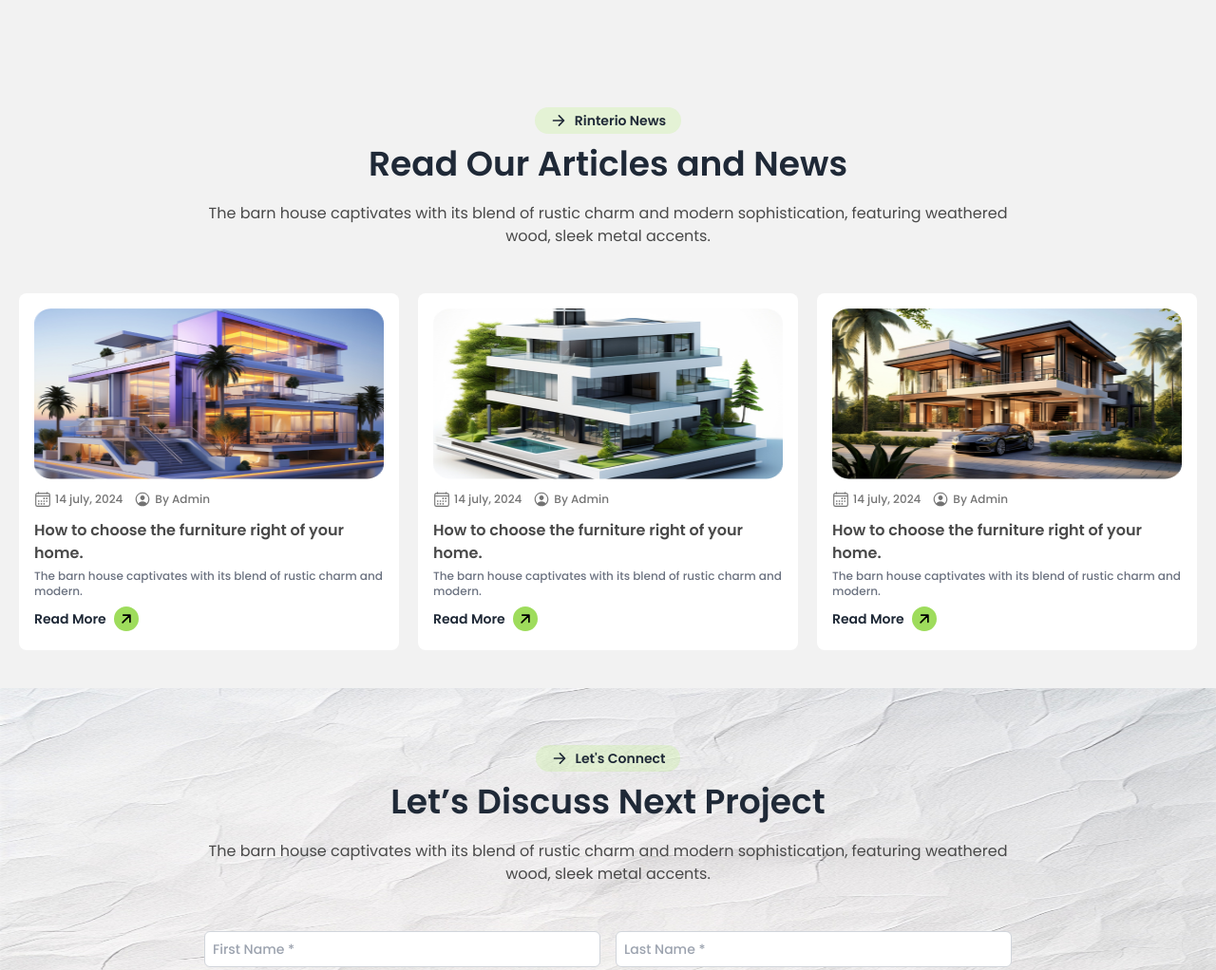
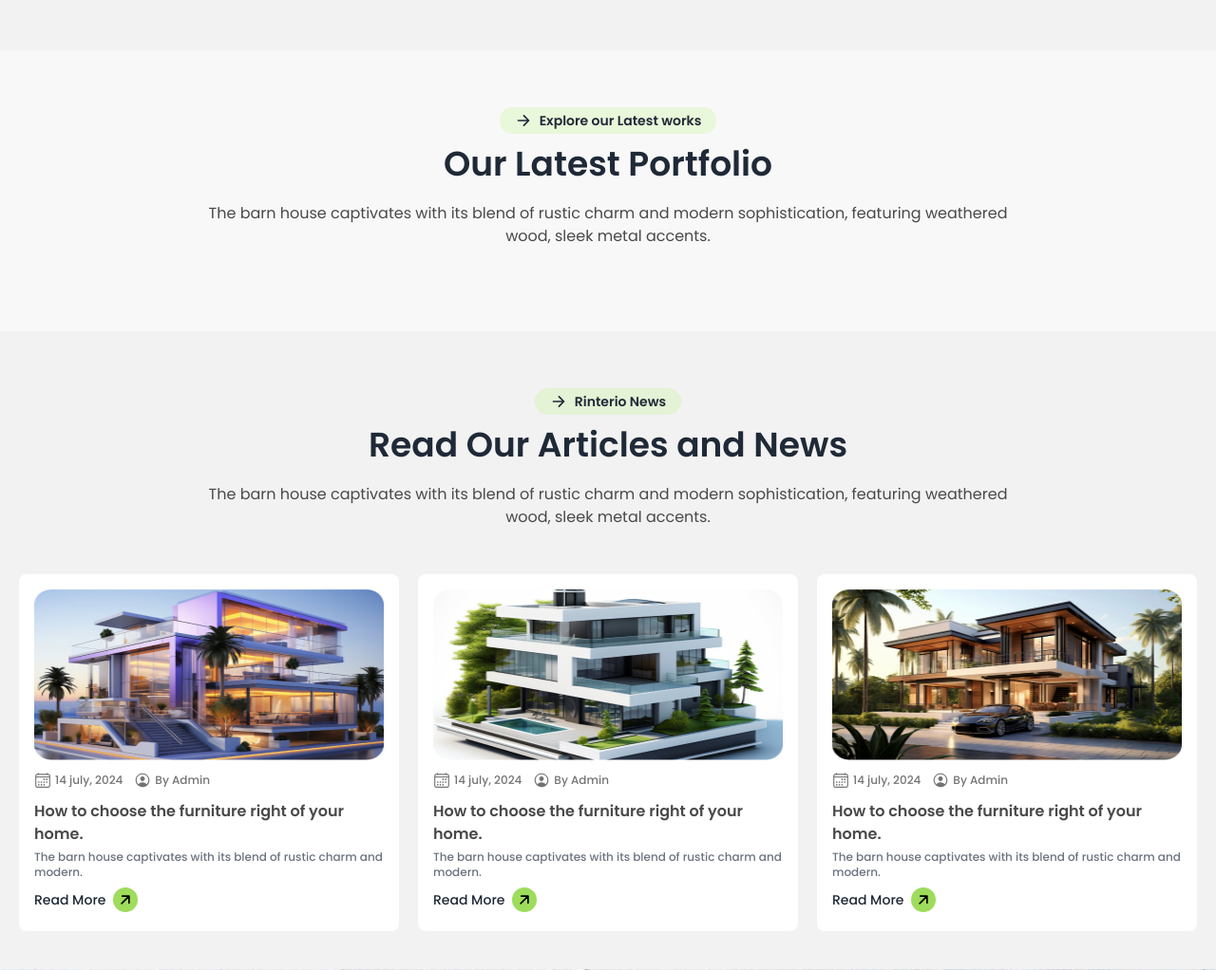
Before and after one commit to WalidurTanjim/PHero-B10-A03, a plain HTML site: page index.html in a window 1280 px wide. Shown: the part 2517-3539 px from the top of the page at 95% size. Drawn offline with nearby package versions, Linux system fonts and the light colour scheme.

Commit message:
Button updated

```diff
--- a/index.html
+++ b/index.html
@@ -78,7 +78,7 @@
             <div class="navbar-end hidden lg:flex items-center justify-center">
                 <span class="flex items-center justify-center p-1 rounded-full border me-3 bg-white"><ion-icon name="search-outline"></ion-icon></span>
                 <span class="flex items-center justify-center p-1 rounded-full border me-3 bg-white"><ion-icon name="cart-outline"></ion-icon></span>
-                <a class="px-4 py-1 rounded-full text-sm font-medium bg-[#9edc5c] flex items-center justify-normal">Book Consult <span class="flex items-center justify-center p-1 rounded-full ms-2 transform -rotate-45 bg-black text-white"><ion-icon name="arrow-forward-outline"></ion-icon></span></a>
+                <a class="px-4 py-1 rounded-full text-sm font-medium bg-[#9edc5c] hover:bg-[#adee68] active:bg-[#9edc5c] cursor-default flex items-center justify-normal">Book Consult <span class="flex items-center justify-center p-1 rounded-full ms-2 transform -rotate-45 bg-black text-white"><ion-icon name="arrow-forward-outline"></ion-icon></span></a>
             </div>
         </nav>
 
@@ -89,7 +89,7 @@
             <div class="w-full lg:w-[850px] mx-auto mt-5">
                 <h1 class="text-2xl lg:text-5xl font-semibold">A barn house of this design has a striking appearance</h1>
                 <p class="text-[#494949] my-5">The barn house captivates with its blend of rustic charm and modern sophistication, featuring weathered wood, sleek metal accents, and large windows that flood the space with natural light.</p>
-                <button class="outline-none mx-auto px-4 py-1 rounded-full text-sm font-semibold bg-[#9edc5c] flex items-center justify-normal">View Details <span class="flex items-center justify-center p-1 rounded-full ms-2 transform -rotate-45 bg-black text-white"><ion-icon name="arrow-forward-outline"></ion-icon></span></button>
+                <button class="outline-none mx-auto px-4 py-1 rounded-full text-sm font-semibold bg-[#9edc5c] hover:bg-[#adee68] active:bg-[#9edc5c] cursor-default flex items-center justify-normal">View Details <span class="flex items-center justify-center p-1 rounded-full ms-2 transform -rotate-45 bg-black text-white"><ion-icon name="arrow-forward-outline"></ion-icon></span></button>
             </div>
         </section>
 
@@ -238,6 +238,21 @@
             </section>
         </section>
 
+        <!-- latest portfolio section -->
+        <section class="latestPortfolio py-10">
+            <section class="mx-5">
+                <div class="w-full lg:w-[850px] mx-auto mt-5">
+                    <button class="outline-none mx-auto px-4 py-1 rounded-full text-sm font-semibold bg-[#abef5f33] flex items-center justify-normal mb-3"><span class="flex items-center justify-center me-2"><ion-icon name="arrow-forward-outline"></ion-icon></span> Explore our Latest works</button>
+                    <h1 class="text-2xl lg:text-4xl text-center font-semibold">Our Latest Portfolio</h1>
+                    <p class="text-[#494949] text-center my-5">The barn house captivates with its blend of rustic charm and modern sophistication, featuring weathered wood, sleek metal accents.</p>
+                </div>
+
+                <section class="container mx-auto pt-7 grid gap-5 ">
+
+                </section>
+            </section>
+        </section>
+
         <!-- articles and news section -->
         <section class="articles py-10 bg-[#F2F2F2]">
             <section class="mx-5">
@@ -262,7 +277,7 @@
 
                         <h1 class="text-[#494949] font-semibold">How to choose the furniture right  of your home.</h1>
                         <p class="text-xs font-medium text-gray-500 my-1">The barn house captivates with its blend of rustic charm and modern.</p>
-                        <button class="outline-none py-1 rounded-full text-sm font-semibold flex items-center justify-normal">Read More <span class="flex items-center justify-center p-1 rounded-full ms-2 transform -rotate-45 bg-[#9edc5c] text-black"><ion-icon name="arrow-forward-outline"></ion-icon></span></button>
+                        <button class="outline-none py-1 rounded-full text-sm font-medium flex items-center justify-normal">Read More <span class="flex items-center justify-center p-1 rounded-full ms-2 transform -rotate-45 bg-[#9edc5c] hover:bg-[#adee68] active:bg-[#9edc5c] text-black"><ion-icon name="arrow-forward-outline"></ion-icon></span></button>
                     </div>
 
                     <div class="item p-4 rounded-lg bg-white">
@@ -279,7 +294,7 @@
 
                         <h1 class="text-[#494949] font-semibold">How to choose the furniture right  of your home.</h1>
                         <p class="text-xs font-medium text-gray-500 my-1">The barn house captivates with its blend of rustic charm and modern.</p>
-                        <button class="outline-none py-1 rounded-full text-sm font-semibold flex items-center justify-normal">Read More <span class="flex items-center justify-center p-1 rounded-full ms-2 transform -rotate-45 bg-[#9edc5c] text-black"><ion-icon name="arrow-forward-outline"></ion-icon></span></button>
+                        <button class="outline-none py-1 rounded-full text-sm font-medium flex items-center justify-normal">Read More <span class="flex items-center justify-center p-1 rounded-full ms-2 transform -rotate-45 bg-[#9edc5c] hover:bg-[#adee68] active:bg-[#9edc5c] text-black"><ion-icon name="arrow-forward-outline"></ion-icon></span></button>
                     </div>
 
                     <div class="item p-4 rounded-lg bg-white">
@@ -296,7 +311,7 @@
 
                         <h1 class="text-[#494949] font-semibold">How to choose the furniture right  of your home.</h1>
                         <p class="text-xs font-medium text-gray-500 my-1">The barn house captivates with its blend of rustic charm and modern.</p>
-                        <button class="outline-none py-1 rounded-full text-sm font-semibold flex items-center justify-normal">Read More <span class="flex items-center justify-center p-1 rounded-full ms-2 transform -rotate-45 bg-[#9edc5c] text-black"><ion-icon name="arrow-forward-outline"></ion-icon></span></button>
+                        <button class="outline-none py-1 rounded-full text-sm font-medium flex items-center justify-normal">Read More <span class="flex items-center justify-center p-1 rounded-full ms-2 transform -rotate-45 bg-[#9edc5c] hover:bg-[#adee68] active:bg-[#9edc5c] text-black"><ion-icon name="arrow-forward-outline"></ion-icon></span></button>
                     </div>
                 </section>
             </section>
@@ -327,7 +342,7 @@
 
                         <textarea name="message" id="message" rows="5" required autocomplete="off" placeholder="Write your message here *" class="w-full rounded-md outline-none border border-gray-300 focus:border-gray-400 p-2 text-sm font-medium mb-4"></textarea>
 
-                        <button class="outline-none w-full py-2 rounded-full text-sm font-semibold bg-[#9edc5c] flex items-center justify-center">Send Mail <span class="flex items-center justify-center p-1 rounded-full ms-2 transform -rotate-45 bg-black text-white"><ion-icon name="arrow-forward-outline"></ion-icon></span></button>
+                        <button class="outline-none w-full py-2 rounded-full text-sm font-semibold bg-[#9edc5c] hover:bg-[#adee68] active:bg-[#9edc5c] cursor-default flex items-center justify-center">Send Mail <span class="flex items-center justify-center p-1 rounded-full ms-2 transform -rotate-45 bg-black text-white"><ion-icon name="arrow-forward-outline"></ion-icon></span></button>
                     </form>
                 </section>
             </section>
@@ -349,7 +364,7 @@
                     <li class="py-2"><a href="#">Contact Us</a></li>
                 </ul>
 
-                <button class="outline-none mx-auto px-4 py-1 mt-2 rounded-full text-sm font-semibold bg-[#9edc5c] flex items-center justify-normal">Book Consult <span class="flex items-center justify-center p-1 rounded-full ms-2 transform -rotate-45 bg-black text-white"><ion-icon name="arrow-forward-outline"></ion-icon></span></button>
+                <button class="outline-none mx-auto px-4 py-1 mt-2 rounded-full text-sm font-semibold bg-[#9edc5c] hover:bg-[#adee68] active:bg-[#9edc5c] cursor-default flex items-center justify-normal">Book Consult <span class="flex items-center justify-center p-1 rounded-full ms-2 transform -rotate-45 bg-black text-white"><ion-icon name="arrow-forward-outline"></ion-icon></span></button>
             </div>
         <!-- </section> -->
     </footer>
```
